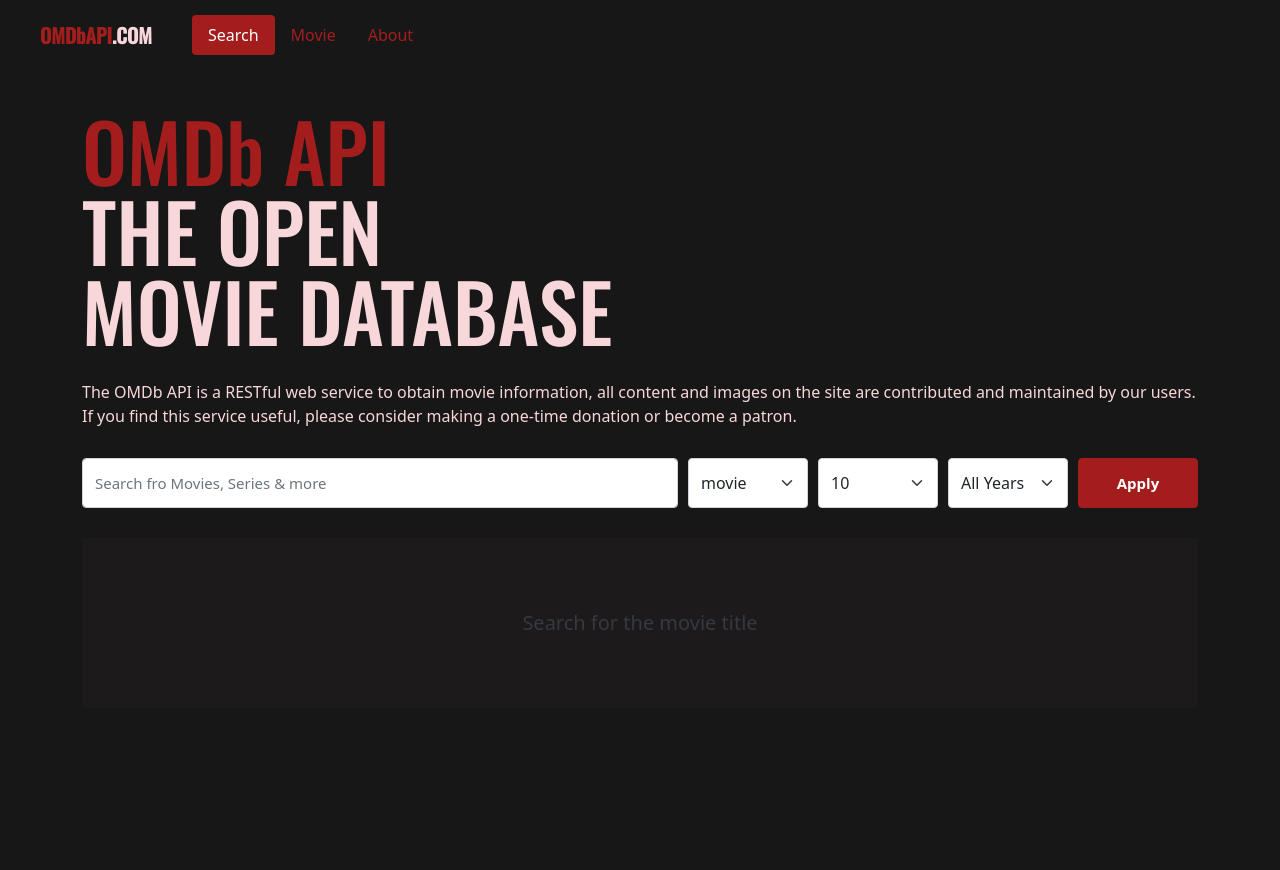
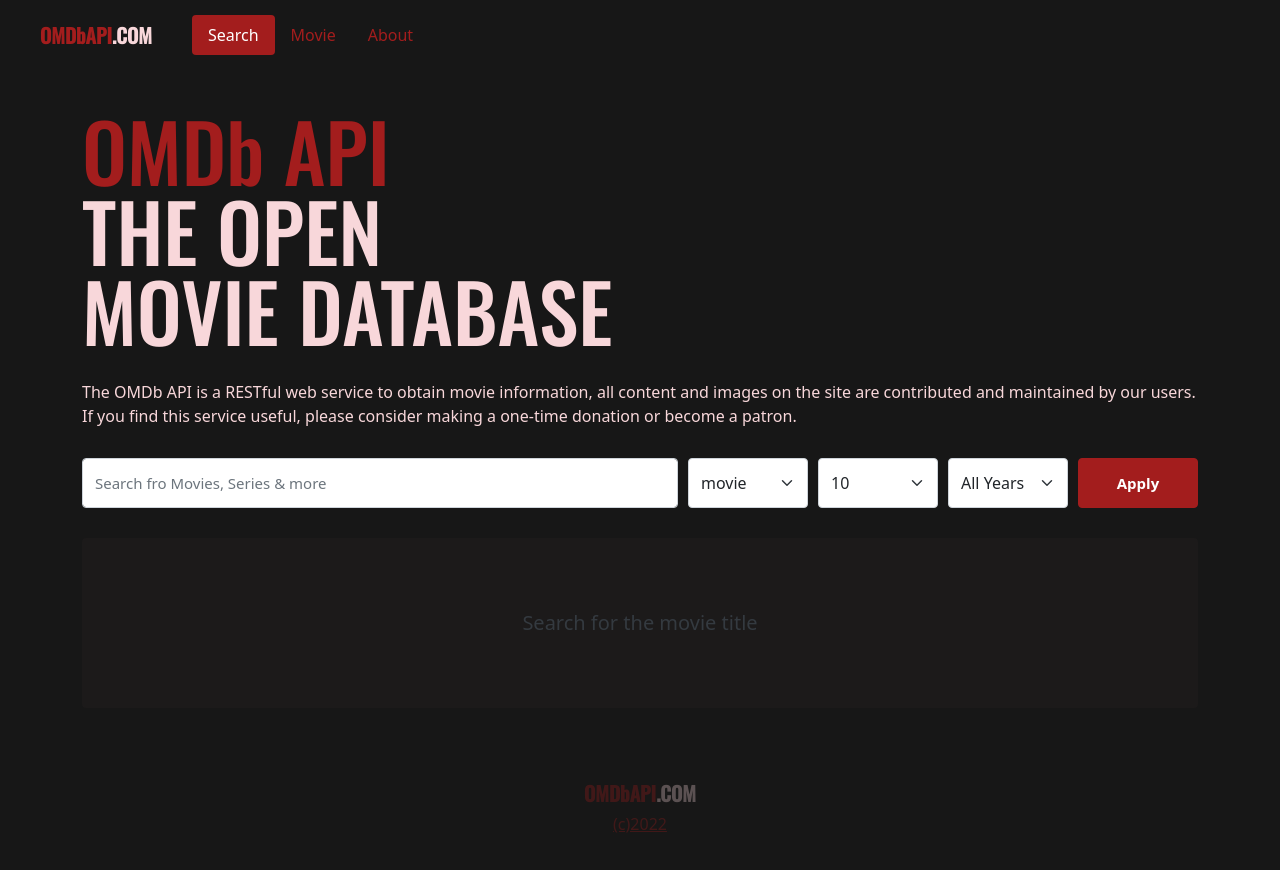
Before and after one commit to 7581058/vue3-movie-app, a Vue app: page /movie in a window 1280 px wide. Shown: the top 870 px of the page. Before the commit the page ends 800 px from the top, so only its background shows below. Built offline with nearby package versions, Linux system fonts and the light colour scheme.

Commit message:
Footer 구성

```diff
--- a/src/App.vue
+++ b/src/App.vue
@@ -1,14 +1,17 @@
 <template>
   <Header />
   <RouterView />
+  <Footer />
 </template>
 
 <script>
 import Header from '~/components/Header'
+import Footer from '~/components/Footer'
 
 export default {
   components: {
-    Header
+    Header,
+    Footer
   }
 }
 </script>
--- /dev/null
+++ b/src/components/Footer.vue
@@ -0,0 +1,27 @@
+<template>
+  <footer>
+    <Logo/>
+    <a href="http://github.com/7581058" target="_blank">(c){{ new Date().getFullYear() }}</a>
+  </footer>
+</template>
+
+<script>
+import Logo from '~/components/Logo'
+export default {
+  components: {
+    Logo
+  }
+}
+</script>
+
+<style lang="scss" scoped>
+footer {
+  padding: 70px 0;
+  text-align: center;
+  opacity: .3;
+  .logo {
+    display: block;
+    margin-bottom: 4px;
+  }
+}
+</style>
--- a/src/components/Logo.vue
+++ b/src/components/Logo.vue
@@ -13,7 +13,7 @@
     color: $red-100;
     text-decoration: none;
     &:hover {
-      color: $black;
+      color: $red-100;
     }
     span {
       color: $primary;
```
